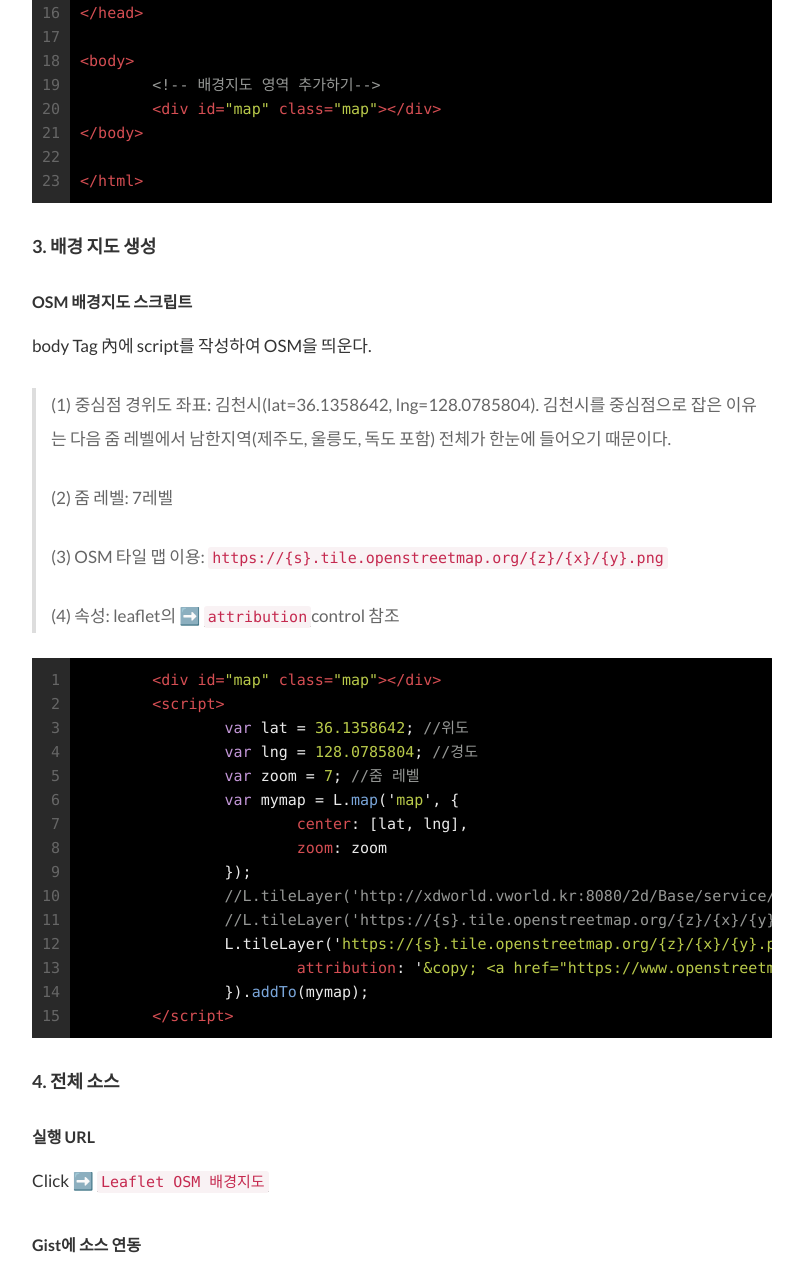
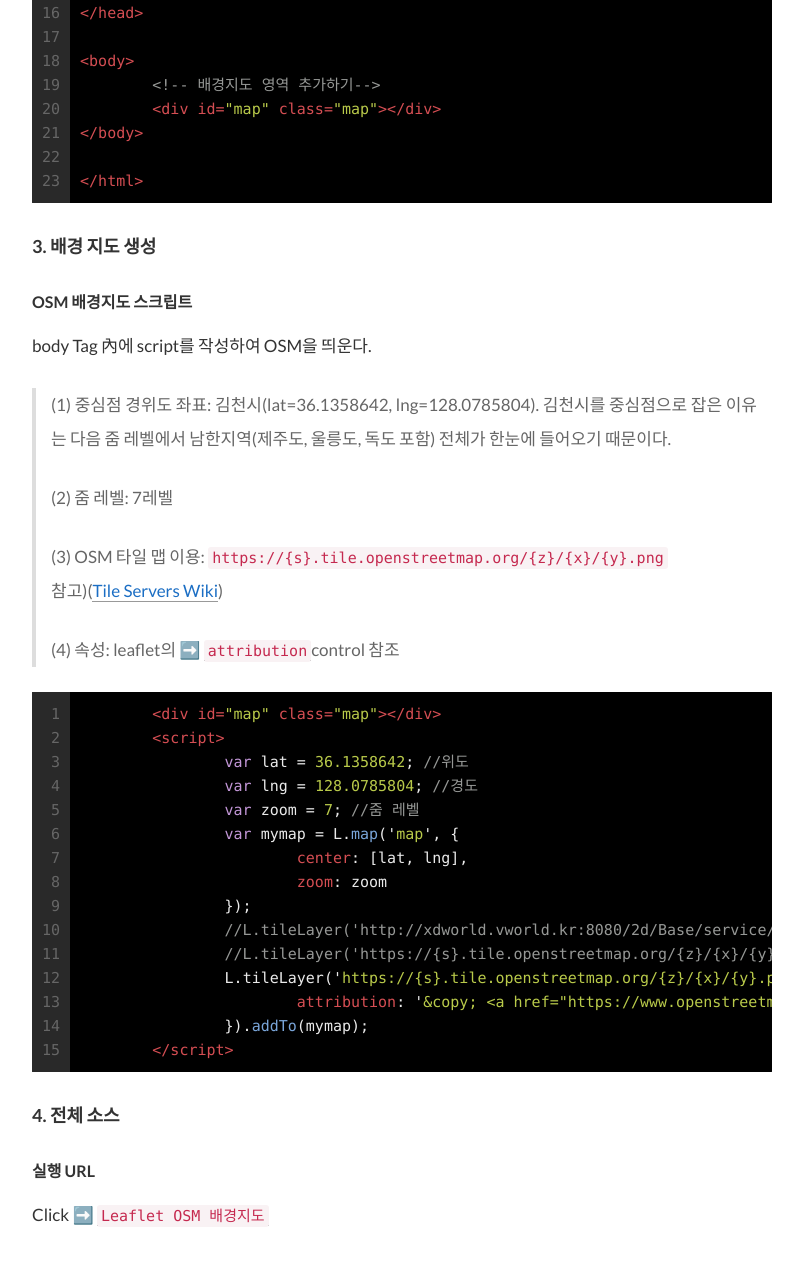
Before and after one commit to bbong95/bbong95.github.io, a Jekyll site: the page built from _posts/2018-07-25-Leaflet 맛보기.markdown, in a window 1280 px wide, cut to the strip 2598-3866 px from the top of the page. Shown: the whole strip, without its empty margins (238-1041 px from the left). Built offline with Jekyll 4.4.1, drawn with Linux system fonts in a browser that asks for light colours; emoji names are drawn with the system emoji font; some web fonts are replaced; comment, search, counter and statistics services are not loaded.

Commit message:
글 수정

```diff
--- a/_posts/2018-07-25-Leaflet 맛보기.markdown
+++ b/_posts/2018-07-25-Leaflet 맛보기.markdown
@@ -105,7 +105,8 @@ body Tag 內에 script를 작성하여 OSM을 띄운다.
 >
 > (2) 줌 레벨: 7레벨
 >
-> (3) OSM 타일 맵 이용: `https://{s}.tile.openstreetmap.org/{z}/{x}/{y}.png`
+> (3) OSM 타일 맵 이용: `https://{s}.tile.openstreetmap.org/{z}/{x}/{y}.png` <br/>
+> 참고)([Tile Servers Wiki](https://wiki.openstreetmap.org/wiki/Tile_servers){:target="_blank"})
 >
 > (4) 속성: leaflet의 :arrow_right: [`attribution`](https://leafletjs.com/reference-1.3.2.html#control-attribution-option){:target="_blank"}control 참조
 
```
